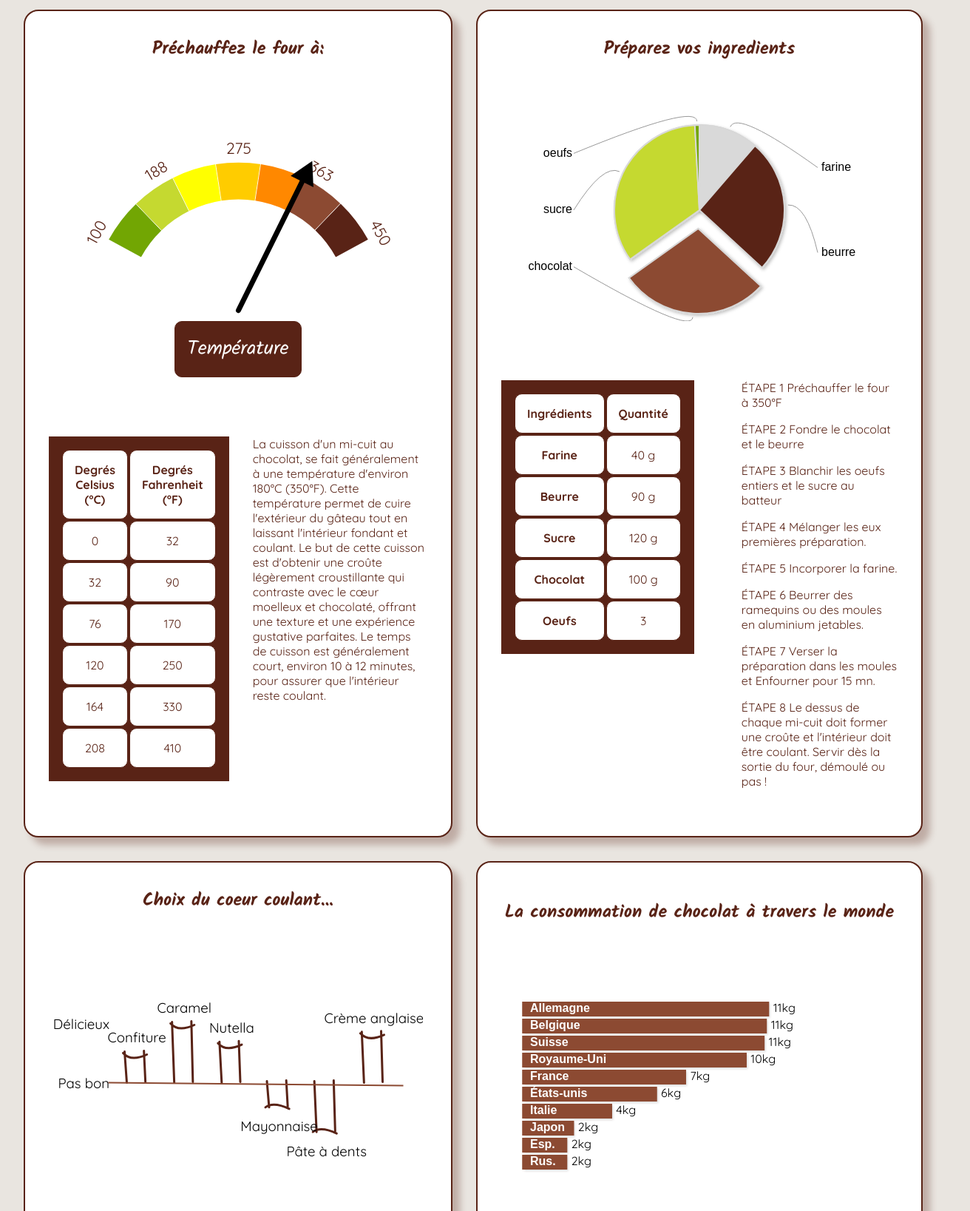
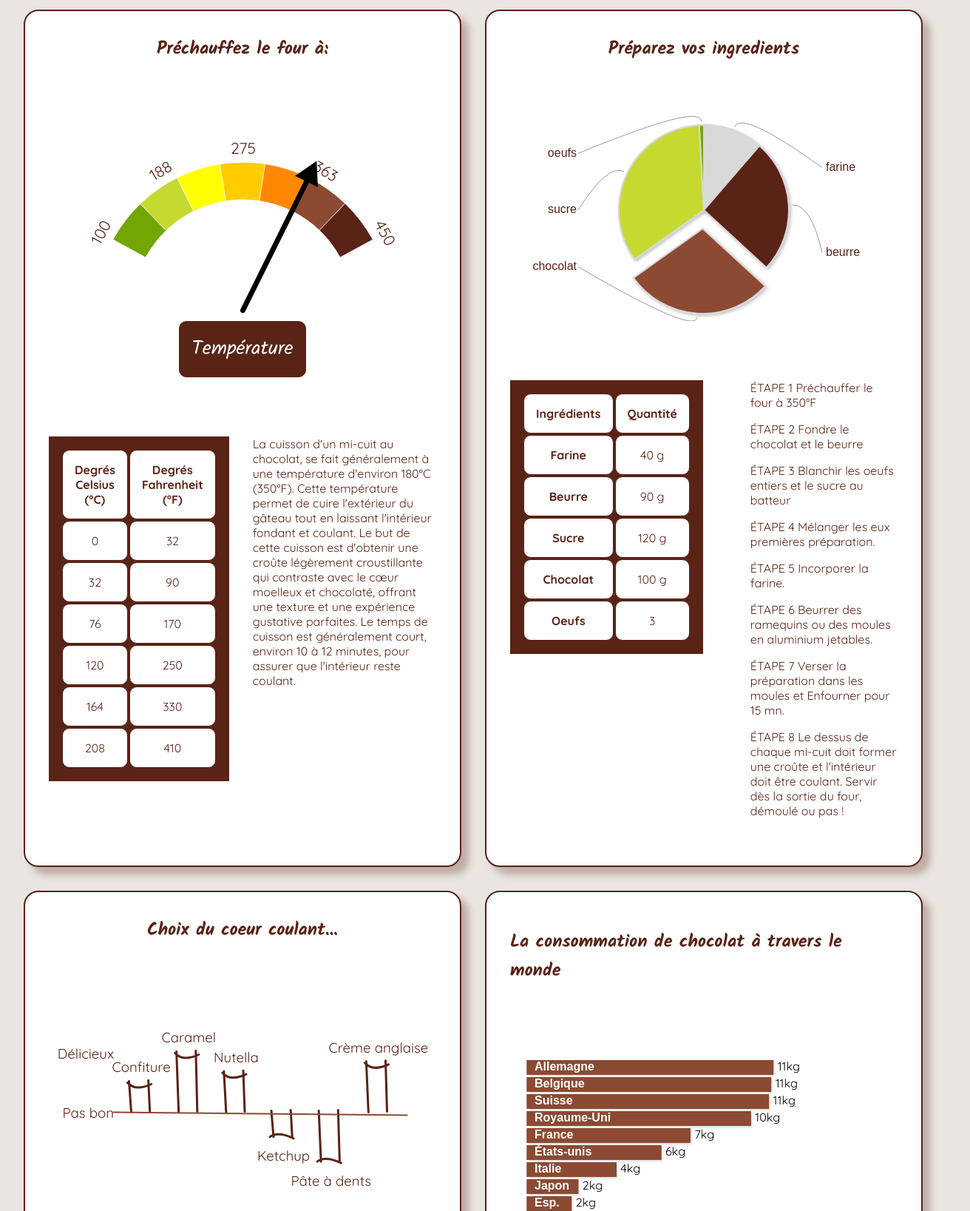
Before and after one commit to Marieland/AGU_tl-01_ClementineEtMarieMichele, a plain HTML site: page index.html in a window 1280 px wide. Shown: the part 540-2177 px from the top of the page at 74% size, 1312 px wide, since content can reach past the window. Drawn offline with Linux system fonts and the light colour scheme.

Commit message:
Lat commit j'espère

```diff
--- a/assets/js/RGraph.svg.pie.js
+++ b/assets/js/RGraph.svg.pie.js
@@ -156,7 +156,7 @@
             ],
             colorsStroke:      'rgba(0,0,0,0)',
 
-            textColor: 'black',
+            textColor: '#592316',
             textFont: 'Arial, Verdana, sans-serif',
             textSize: 12,
             textBold: false,
--- a/assets/js/main.js
+++ b/assets/js/main.js
@@ -1,6 +1,5 @@
-
-
 /*Graphique pour la température du four, .oven_temp*/
+const demiCercleGraph = () => {
 
     defaultColors = [
         [100,150,'#72A603'],
@@ -54,11 +53,12 @@
             // new value of the chart.
             adjustable: true,
             responsive: [
-                {maxWidth:null,parentCss: {'float':'right'}},
-                {maxWidth:500,parentCss: {'float':'none'}}
+                {maxWidth:500,parentCss: {'float':'right'}},
+                {maxWidth:200,parentCss: {'float':'none'}}
             ]
         }
     }).draw();
+}
 
 
     //
@@ -86,6 +86,7 @@
 
 
 /*Graphique pour les ingrédients, pie chart api svg*/
+    const pieChart = () => {
 
         data = [40,90,100,120,3];
 
@@ -100,7 +101,7 @@
             exploded: [,,25],
             colors: ['#D9D9D9','#592316','#8C4A32','#C5D930','#72A603'],
             tooltips: '%{key}',
-            tooltipsFormattedKeyLabels: ['farine','beurre','chocolat noir','sucre','oeufs',],
+            tooltipsFormattedKeyLabels: ['farine','beurre','chocolat noir','sucre','oeufs'],
             tooltipsFormattedUnitsPost: '%',
             tooltipsCss: {
                 backgroundColor: '#333',
@@ -110,10 +111,13 @@
             }
         }
     }).draw();
+}
 
     // Create the Bar chart and give it some data. This chart is
     // made to look sketchy by supplying the variant property and
     // setting it to 'sketch'
+const sketchyChart = () => {
+
     new RGraph.Bar({
         id: 'cvs-2',
         data: [30,60,40,-25,-50,50],
@@ -141,20 +145,22 @@
             // The labelsAbove labels serve as the labels for the chart
             labelsAbove: true,
             labelsAboveOffsety: 10,
-            labelsAboveSpecific: ['Confiture', 'Caramel', 'Nutella', 'Mayonnaise', 'Pâte à dents', 'Crème anglaise'],
+            labelsAboveSpecific: ['Confiture', 'Caramel', 'Nutella', 'Ketchup', 'Pâte à dents', 'Crème anglaise'],
 
             responsive: [
                 {maxWidth: null,width:500,height: 280,options: {textSize: 14,marginInner: 17,marginBottom:100},parentCss:{textAlign:'none'}},
-                {maxWidth: 800,width:400,height: 250,options: {textSize: 10,marginInner: 5,marginBottom:90, marginLeft:60},parentCss:{'float':'none',textAlign:'center'}}
+                {maxWidth: 300,width:300,height: 200,options: {textSize: 10,marginInner: 5,marginBottom:90, marginLeft:60},parentCss:{'float':'none',textAlign:'center'}}
             ]
         }
     }).draw();
+}
+
 
 
 
 
     /*Graphique chocolat par pays*/
-
+    const horizontalBarGraph = () => {
 
         // The labels for the chart are not added by giving them to the
     // chart but manually adding text to the chart.
@@ -187,8 +193,8 @@
             highlightFill: 'Gradient(rgba(255,255,255,0):white)',
             highlightStroke: 'Gradient(rgba(255,255,255,0):white)',
             responsive: [
-                {maxWidth: null,width:500,height: 300,parentCss:{textAlign:'none'}},
-                {maxWidth: 800,width:400,height: 300,parentCss:{'float':'none', textAlign:'center'}}
+                {maxWidth: 500,width:500,height: 300,parentCss:{textAlign:'none'}},
+                {maxWidth: 300,width:300,height: 200,parentCss:{'float':'none', textAlign:'center'}}
             ]
         }
 
@@ -214,12 +220,13 @@
             });
         }
     }).grow();
-
-
+}
 
 
 
     //Graphique fer à cheval
+const horseShoeGraph = () => {
+
     window.onload = function() {
         // Valeurs fixes à afficher séquentiellement
         var valeurs = [0, 25, 50, 75, 100];
@@ -248,11 +255,11 @@
         }, d);
     }
 
-
-
+}
 
 
     //Graphique line
+    const lineGraph = () => {
 
     // Create the first Line chart. Note the animationTraceCenter
     // property is set to true which changes the behaviour of the
@@ -278,8 +285,8 @@
             yaxisScaleMax: 100,
             xaxisLabels:['Noir 85%','Noir 55%','Lait 35%','Blanc 32%','Cacao'],
             responsive: [
-                {maxWidth:null,width: 600,height:250,options:{textSize: 14},parentCss:{'float':'right', textAlign: 'none'}},
-                {maxWidth:900, width: 400,height:200,options:{textSize: 10},parentCss:{'float':'none', textAlign: 'center'}}
+                {maxWidth:500,width: 500,height:350,options:{textSize: 14},parentCss:{'float':'right', textAlign: 'none'}},
+                {maxWidth:300, width: 300,height:200,options:{textSize: 10},parentCss:{'float':'none', textAlign: 'center'}}
             ]
         }
     }).trace(null, function ()
@@ -344,3 +351,19 @@
             }).trace();
         });
     });
+
+    }
+
+
+
+demiCercleGraph();
+
+pieChart();
+
+sketchyChart();
+
+horizontalBarGraph();
+
+horseShoeGraph();
+
+lineGraph();
--- a/index.html
+++ b/index.html
@@ -127,6 +127,7 @@
             <div>
                 <canvas id="cvs-2" width="500" height="300"></canvas>
             </div>
+            <h2>Recette de caramel</h2>
             <div class="procede-cara">
                 <table>
                     <thead>
@@ -255,7 +256,9 @@
 
 
     <footer>
-
+        <p>Marie-Michèle Landry et Clémentine Digout</p>
+        <p><time datetime="2024-06-06">Juin 2024</time></p>
+        <p>Production d'interfaces animées, PMI</p>
     </footer>
 
 </body>
--- a/styles.css
+++ b/styles.css
@@ -18,6 +18,9 @@ body {
     font-family: var(--font-text);
     overflow-x: hidden;
     background-color: #e9e5e0;
+    display: flex;
+    flex-direction: column;
+    align-items: center;
 }
 
 header{
@@ -74,6 +77,7 @@ h1, h2 {
 
 main {
     display: grid;
+    justify-content: center;
     grid-template-columns: 1fr;
     color: #592316;
     gap: 2rem;
@@ -95,6 +99,10 @@ button {
     border: 1px solid var(--brown);
     border-radius: 10px;
     padding: 1rem;
+}
+
+button:hover, button:focus {
+    box-shadow: var(--box-shadow);
 }
 
 section {
@@ -204,6 +212,15 @@ a:hover, a:focus {
     height: 300px;
 }
 
+footer {
+    display: flex;
+    justify-content: space-evenly;
+    padding: 1rem 2rem;
+    background-color: var(--brown);
+    color: white;
+    width: 100vw;
+}
+
 @media screen and (min-width: 768px) {
 
     .procede, .temp, .procede-cara {
@@ -225,6 +242,4 @@ a:hover, a:focus {
         grid-template-columns: repeat(2, 1fr);
     }
 
-
-
 }
```
Also changed, not shown: assets/js/RGraph.bar.js. Lines whose indentation alone changed are shown as unchanged.
